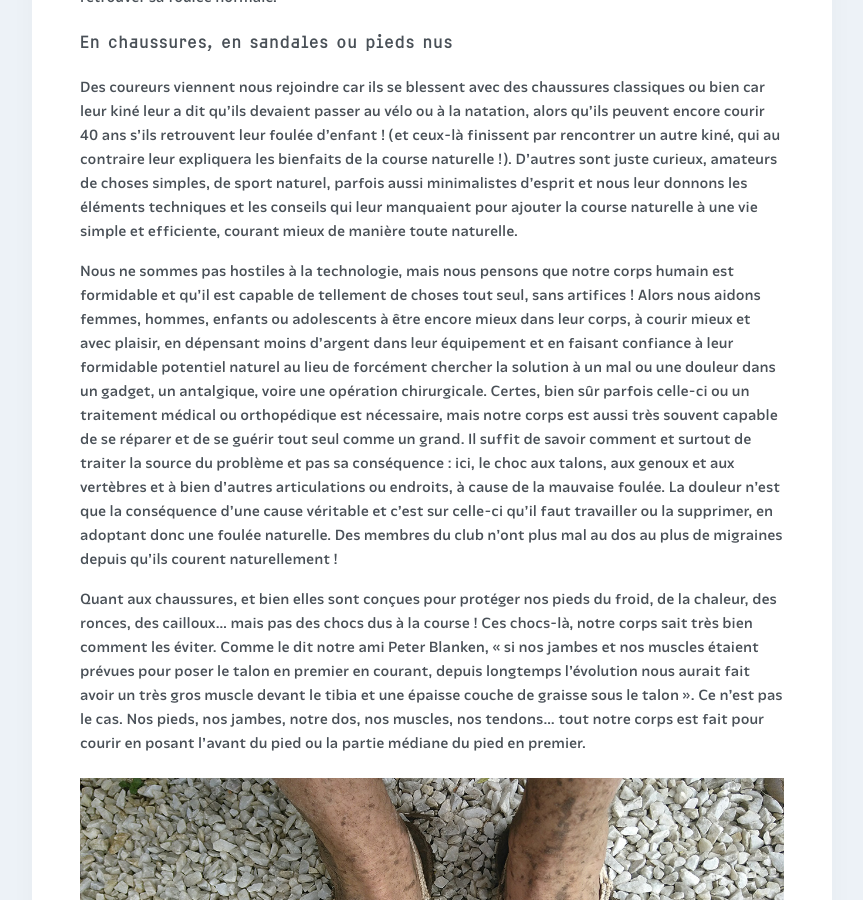
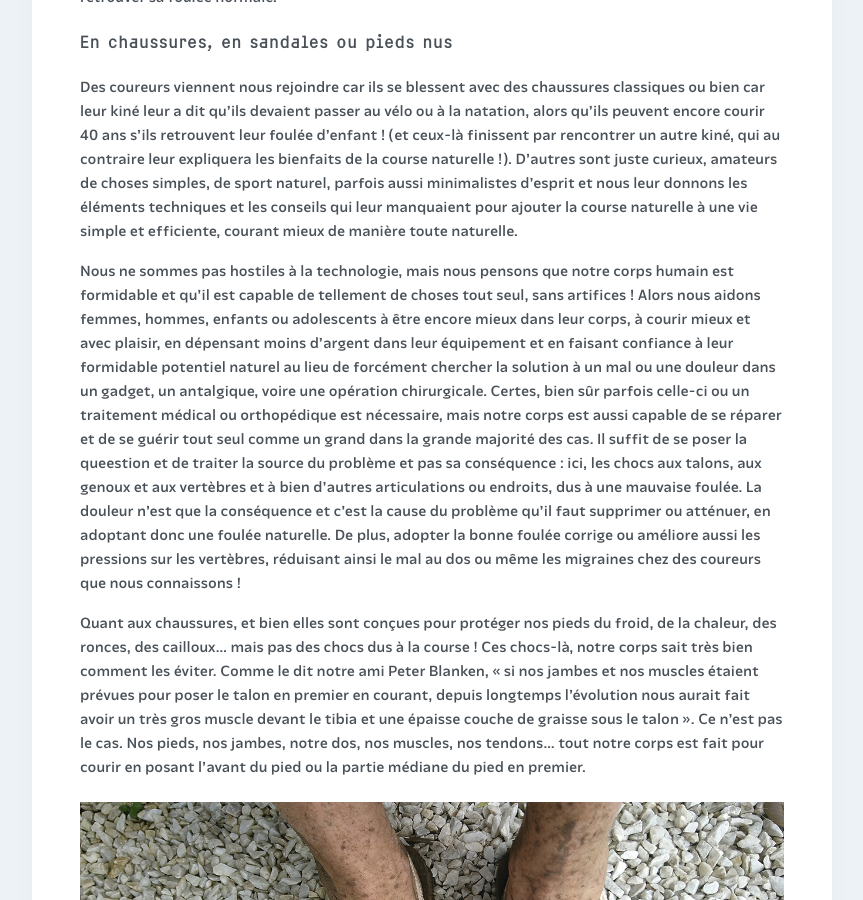
Before and after one commit to courirpaleo/courirpaleo.github.io, a Jekyll site: the page built from _pages-secondary/foulee-naturelle.md, in a window 1280 px wide and 900 px high, scrolled down 2418 px. Shown: the whole window, without its empty margins (208-1071 px from the left). Built offline with Jekyll 4.4.1, drawn with Linux system fonts in a browser that asks for light colours; some web fonts are replaced.

Commit message:
Update foulee-naturelle.md

```diff
--- a/_pages-secondary/foulee-naturelle.md
+++ b/_pages-secondary/foulee-naturelle.md
@@ -29,9 +29,9 @@ Nous aidons ainsi chacun à ressentir ce qui se passe dans le pied, la jambe, le
 
 Des coureurs viennent nous rejoindre car ils se blessent avec des chaussures classiques ou bien car leur kiné leur a dit qu'ils devaient passer au vélo ou à la natation, alors qu'ils peuvent encore courir 40 ans s'ils retrouvent leur foulée d'enfant&nbsp;! (et ceux-là finissent par rencontrer un autre kiné, qui au contraire leur expliquera les bienfaits de la course naturelle&nbsp;!). D'autres sont juste curieux, amateurs de choses simples, de sport naturel, parfois aussi minimalistes d'esprit et nous leur donnons les éléments techniques et les conseils qui leur manquaient pour ajouter la course naturelle à une vie simple et efficiente, courant mieux de manière toute naturelle.
 
-Nous ne sommes pas hostiles à la technologie, mais nous pensons que notre corps humain est formidable et qu'il est capable de tellement de choses tout seul, sans artifices&nbsp;! Alors nous aidons femmes, hommes, enfants ou adolescents à être encore mieux dans leur corps, à courir mieux et avec plaisir, en dépensant moins d'argent dans leur équipement et en faisant confiance à leur formidable potentiel naturel au lieu de forcément chercher la solution à un mal ou une douleur dans un gadget, un antalgique, voire une opération chirurgicale. Certes, bien sûr parfois celle-ci ou un traitement médical ou orthopédique est nécessaire, mais notre corps est aussi très souvent capable de se réparer et de se guérir tout seul comme un grand. Il suffit de savoir comment et surtout de traiter la source du problème et pas sa conséquence&nbsp;: ici, le choc aux talons, aux genoux et aux vertèbres et à bien d'autres articulations ou endroits, à cause de la mauvaise foulée. La douleur n'est que la conséquence d'une cause véritable et c'est sur celle-ci qu'il faut travailler ou la supprimer, en adoptant donc une foulée naturelle. Des membres du club n'ont plus mal au dos au plus de migraines depuis qu'ils courent naturellement&nbsp;!
+Nous ne sommes pas hostiles à la technologie, mais nous pensons que notre corps humain est formidable et qu'il est capable de tellement de choses tout seul, sans artifices&nbsp;! Alors nous aidons femmes, hommes, enfants ou adolescents à être encore mieux dans leur corps, à courir mieux et avec plaisir, en dépensant moins d'argent dans leur équipement et en faisant confiance à leur formidable potentiel naturel au lieu de forcément chercher la solution à un mal ou une douleur dans un gadget, un antalgique, voire une opération chirurgicale. Certes, bien sûr parfois celle-ci ou un traitement médical ou orthopédique est nécessaire, mais notre corps est aussi capable de se réparer et de se guérir tout seul comme un grand dans la grande majorité des cas. Il suffit de se poser la queestion et de traiter la source du problème et pas sa conséquence&nbsp;: ici, les chocs aux talons, aux genoux et aux vertèbres et à bien d'autres articulations ou endroits, dus à une mauvaise foulée. La douleur n'est que la conséquence et c'est la cause du problème qu'il faut supprimer ou atténuer, en adoptant donc une foulée naturelle. De plus, adopter la bonne foulée corrige ou améliore aussi les pressions sur les vertèbres, réduisant ainsi le mal au dos ou même les migraines chez des coureurs que nous connaissons&nbsp;!
 
-Quant aux chaussures, et bien elles sont conçues pour protéger nos pieds du froid, de la chaleur, des ronces, des cailloux... mais pas des chocs dus à la course ! Ces chocs-là, notre corps sait très bien comment les éviter. Comme le dit notre ami Peter Blanken, «&nbsp;si nos jambes et nos muscles étaient prévues pour poser le talon en premier en courant, depuis longtemps l'évolution nous aurait fait avoir un très gros muscle devant le tibia et une épaisse couche de graisse sous le talon&nbsp;». Ce n'est pas le cas. Nos pieds, nos jambes, notre dos, nos muscles, nos tendons... tout notre corps est fait pour courir en posant l'avant du pied ou la partie médiane du pied en premier.
+Quant aux chaussures, et bien elles sont conçues pour protéger nos pieds du froid, de la chaleur, des ronces, des cailloux... mais pas des chocs dus à la course&nbsp;! Ces chocs-là, notre corps sait très bien comment les éviter. Comme le dit notre ami Peter Blanken, «&nbsp;si nos jambes et nos muscles étaient prévues pour poser le talon en premier en courant, depuis longtemps l'évolution nous aurait fait avoir un très gros muscle devant le tibia et une épaisse couche de graisse sous le talon&nbsp;». Ce n'est pas le cas. Nos pieds, nos jambes, notre dos, nos muscles, nos tendons... tout notre corps est fait pour courir en posant l'avant du pied ou la partie médiane du pied en premier.
 
 ![Courir Paleo](/assets/images/CourirPaleo_course_IdF_sandales_pierres_1200px.jpg)
 
```
